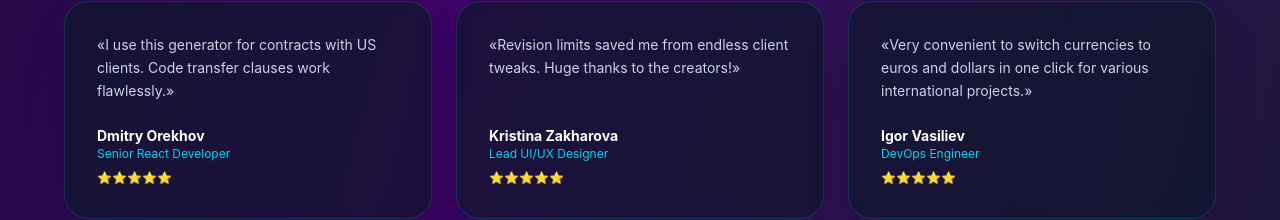
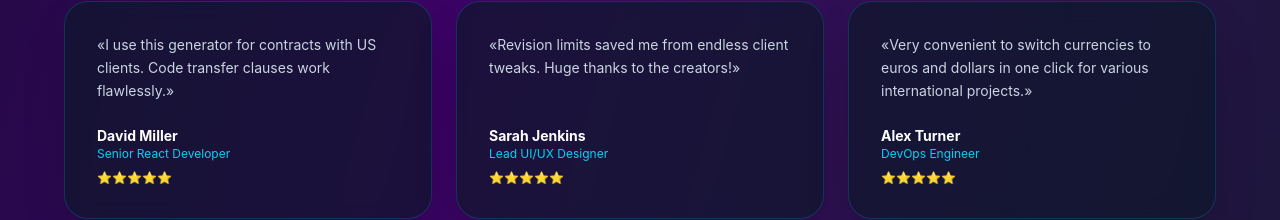
Before and after one commit to tornado1980/ai-contract-generator, a Next.js app: page / in a window 1280 px wide. Shown: the part 2916-3136 px from the top of the page. Built offline with nearby package versions, Linux system fonts and the light colour scheme.

Commit message:
Update reviews to international names and improve date input mask

```diff
--- a/app/page.tsx
+++ b/app/page.tsx
@@ -192,9 +192,9 @@ const t: Translations = {
     }
   ],
   reviewsList: [
-    { name: 'Dmitry Orekhov', role: 'Senior React Developer', text: 'I use this generator for contracts with US clients. Code transfer clauses work flawlessly.', rating: '⭐⭐⭐⭐⭐' },
-    { name: 'Kristina Zakharova', role: 'Lead UI/UX Designer', text: 'Revision limits saved me from endless client tweaks. Huge thanks to the creators!', rating: '⭐⭐⭐⭐⭐' },
-    { name: 'Igor Vasiliev', role: 'DevOps Engineer', text: 'Very convenient to switch currencies to euros and dollars in one click for various international projects.', rating: '⭐⭐⭐⭐⭐' },
+    { name: 'David Miller', role: 'Senior React Developer', text: 'I use this generator for contracts with US clients. Code transfer clauses work flawlessly.', rating: '⭐⭐⭐⭐⭐' },
+    { name: 'Sarah Jenkins', role: 'Lead UI/UX Designer', text: 'Revision limits saved me from endless client tweaks. Huge thanks to the creators!', rating: '⭐⭐⭐⭐⭐' },
+    { name: 'Alex Turner', role: 'DevOps Engineer', text: 'Very convenient to switch currencies to euros and dollars in one click for various international projects.', rating: '⭐⭐⭐⭐⭐' },
   ],
 };
 
```
